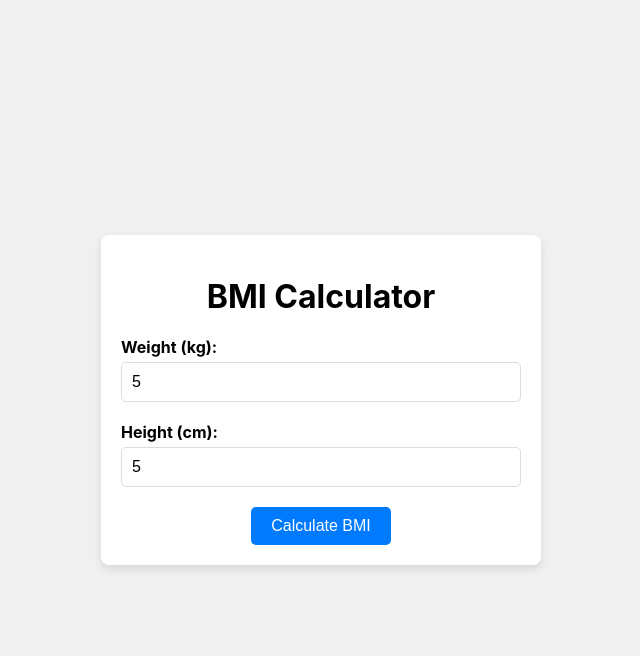
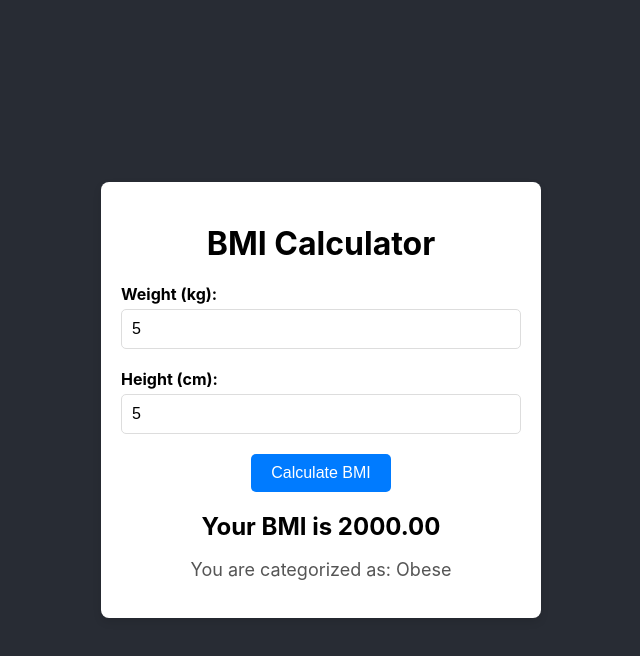
Before and after one commit to PujaDas01/bmi-calculator, a React (Create React App) app: page / in a window 1280 px wide. Both pictures are taken after typing "5", "5" into the empty fields and a click on the button "Calculate BMI". Shown: the top 656 px of the page, without its empty margins (319-959 px from the left). Built offline with nearby package versions, Linux system fonts and the light colour scheme.

Commit message:
Implemented logic and validation

```diff
--- a/src/App.css
+++ b/src/App.css
@@ -3,7 +3,7 @@
   justify-content: center;
   align-items: center;
   height: 100vh;
-    background-color: #f0f0f0;
+  background-color: #282c34;
 }
 
 .container {
@@ -38,6 +38,12 @@
   border: 1px solid #ddd;
 }
 
+.input-group input[type="number"]::-webkit-inner-spin-button,
+.input-group input[type="number"]::-webkit-outer-spin-button {
+  -webkit-appearance: none;
+}
+
+
 .button-container {
   text-align: center;
 }
@@ -56,3 +62,18 @@
 .button:hover {
   background-color: #0056b3;
 }
+
+.result {
+  margin-top: 20px;
+  text-align: center;
+}
+
+.result h2 {
+  font-size: 24px;
+  margin-bottom: 10px;
+}
+
+.result p {
+  font-size: 18px;
+  color: #555;
+}
--- a/src/App.js
+++ b/src/App.js
@@ -4,10 +4,48 @@ import './App.css';
 function App() {
   const [weight, setWeight] = useState('');
   const [height, setHeight] = useState('');
-
+  const [bmi, setBMI] = useState('');
+  const [category, setCategory] = useState('');
 
   const calculateBMI = () => {
-    console.log('Button Fired!');
+    if (weight.trim() === '' || height.trim() === '') {
+      alert('Please enter both weight and height');
+      return;
+    }
+
+    if (isNaN(weight) || isNaN(height)) {
+      alert('Please enter valid numbers for weight and height');
+      return;
+    }
+
+    const weightNum = parseFloat(weight);
+    const heightNum = parseFloat(height);
+
+    if (weightNum === 0 || heightNum === 0 || weight.includes('e') || height.includes('e') || isNaN(weightNum) || isNaN(heightNum)) {
+      alert('Please enter valid non-zero numbers for weight and height');
+      return;
+    }
+
+    if (weightNum <= 0 || heightNum <= 0) {
+      alert('Please enter positive numbers for weight and height');
+      return;
+    }
+
+    let bmiValue = (weightNum / ((heightNum / 100) * (heightNum / 100))).toFixed(2);
+    setBMI(bmiValue);
+
+    let bmiCategory = '';
+    if (bmiValue < 18.5) {
+      bmiCategory = 'Underweight';
+    } else if (bmiValue >= 18.5 && bmiValue <= 24.9) {
+      bmiCategory = 'Normal weight';
+    } else if (bmiValue >= 25 && bmiValue <= 29.9) {
+      bmiCategory = 'Overweight';
+    } else {
+      bmiCategory = 'Obese';
+    }
+
+    setCategory(bmiCategory);
   };
 
   return (
@@ -21,6 +59,7 @@ function App() {
           <input
             type="number"
             id="weight"
+            inputMode="numeric"
             value={weight}
             onChange={(e) => setWeight(e.target.value)}
           />
@@ -30,6 +69,7 @@ function App() {
           <input
             type="number"
             id="height"
+            inputMode="numeric"
             value={height}
             onChange={(e) => setHeight(e.target.value)}
           />
@@ -39,6 +79,12 @@ function App() {
             Calculate BMI
           </button>
         </div>
+        {bmi && (
+          <div className="result">
+            <h2>Your BMI is {bmi}</h2>
+            <p>You are categorized as: {category}</p>
+          </div>
+        )}
       </div>
     </div>
   );
```
Lines whose indentation alone changed are shown as unchanged.
